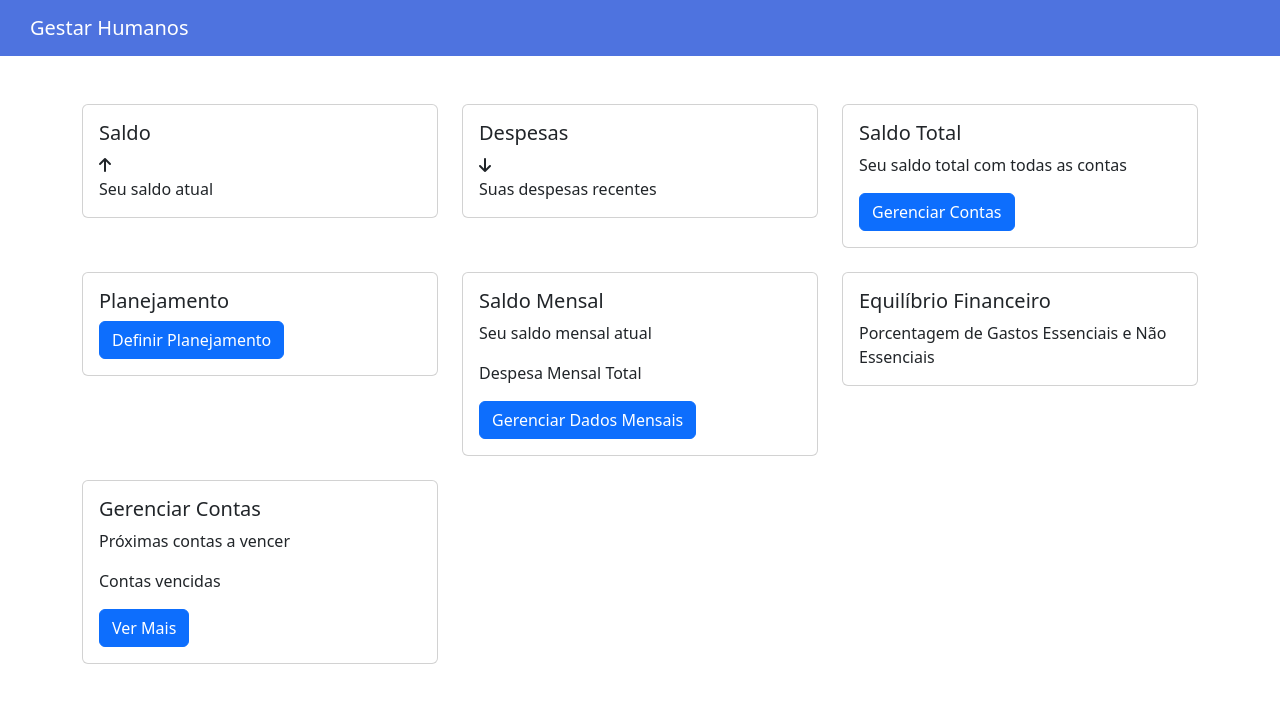
After one commit to ricardoramospereira/FINASS, a Django app: page /finantial/ in a window 1280 px wide. The commit adds this page. Shown: the top 703 px of the page. Run offline with Django 4.2, Linux system fonts and the light colour scheme.

Commit message:
finantial

```diff
--- /dev/null
+++ b/base_templates/financial/base_finantial.html
@@ -0,0 +1,20 @@
+<!doctype html>
+<html lang="en">
+  <head>
+    <meta charset="utf-8">
+    <meta name="viewport" content="width=device-width, initial-scale=1">
+
+    <title>{% block 'title' %}{% endblock %}</title>
+    <link href="https://cdn.jsdelivr.net/npm/bootstrap@5.3.0-alpha1/dist/css/bootstrap.min.css" rel="stylesheet">
+    <link rel="stylesheet" href="https://cdnjs.cloudflare.com/ajax/libs/font-awesome/6.4.2/css/all.min.css" integrity="sha512-z3gLpd7yknf1YoNbCzqRKc4qyor8gaKU1qmn+CShxbuBusANI9QpRohGBreCFkKxLhei6S9CQXFEbbKuqLg0DA==" crossorigin="anonymous" referrerpolicy="no-referrer" />
+    {% block 'head' %}{% endblock %}
+
+  </head>
+  <body>
+    <nav class="navbar navbar-expand-lg navbar-dark" style="background-color: #4e73df;">
+        <a class="navbar-brand" style="margin-left: 30px" href="{% url 'index' %}">Gestar Humanos</a>
+    </nav>
+    {% block 'context' %}{% endblock %}
+    <script src="https://cdn.jsdelivr.net/npm/bootstrap@5.3.0-alpha1/dist/js/bootstrap.bundle.min.js"></script>
+  </body>
+</html>
--- a/core/settings.py
+++ b/core/settings.py
@@ -39,13 +39,14 @@ INSTALLED_APPS = [
     "django.contrib.sessions",
     "django.contrib.messages",
     "django.contrib.staticfiles",
-    #library
+    #libraries
     "crispy_forms",
     "crispy_bootstrap5",
     #my apps
     "users",
     "dashboard",
     "investments",
+    "financial",
 ]
 
 MIDDLEWARE = [
--- a/core/urls.py
+++ b/core/urls.py
@@ -22,4 +22,5 @@ urlpatterns = [
     path("auth/", include('users.urls')),
     path("investment/", include('investments.urls')),
     path("", include('dashboard.urls')),
+    path("finantial/", include('financial.urls')),
 ]
--- a/dashboard/templates/dashboard/index.html
+++ b/dashboard/templates/dashboard/index.html
@@ -11,7 +11,7 @@
     <meta name="description" content="">
     <meta name="author" content="">
 
-    <title>SB Admin 2 - Dashboard</title>
+    <title>Gestar Humanos</title>
 
     <!-- Custom fonts for this template-->
     <link href="{% static 'dashboard/vendor/fontawesome-free/css/all.min.css' %}" rel="stylesheet" type="text/css">
@@ -69,7 +69,7 @@
                     <div class="bg-white py-2 collapse-inner rounded">
                         <h6 class="collapse-header">Custom Components:</h6>
                         <a class="collapse-item" href="{% url 'investment' %}">Investimentos</a>
-                        <a class="collapse-item" href="cards.html">Saldos & Despesas</a>
+                        <a class="collapse-item" href="{% url 'financial_index' %}">Saldos & Despesas</a>
                     </div>
                 </div>
             </li>
--- /dev/null
+++ b/financial/admin.py
@@ -0,0 +1,3 @@
+from django.contrib import admin
+
+# Register your models here.
--- /dev/null
+++ b/financial/apps.py
@@ -0,0 +1,6 @@
+from django.apps import AppConfig
+
+
+class FinancialConfig(AppConfig):
+    default_auto_field = "django.db.models.BigAutoField"
+    name = "financial"
--- /dev/null
+++ b/financial/models.py
@@ -0,0 +1,3 @@
+from django.db import models
+
+# Create your models here.
--- /dev/null
+++ b/financial/templates/financial/financial_index.html
@@ -0,0 +1,80 @@
+{% extends 'financial/base_finantial.html' %}
+{% load static %}
+
+{% block 'context' %}
+<div class="container mt-5">
+    <div class="row">
+      <div class="col-md-4 mb-4">
+        <div class="card">
+          <div class="card-body">
+            <h5 class="card-title">Saldo</h5>
+            <i class="fa-solid fa-arrow-up"></i>
+            <p class="card-text">Seu saldo atual</p>
+          </div>
+        </div>
+      </div>
+
+      <div class="col-md-4 mb-4">
+        <div class="card">
+          <div class="card-body">
+            <h5 class="card-title">Despesas</h5>
+            <i class="fa-solid fa-arrow-down"></i>
+            <p class="card-text">Suas despesas recentes</p>
+          </div>
+        </div>
+      </div>
+
+      <div class="col-md-4 mb-4">
+        <div class="card">
+          <div class="card-body">
+            <h5 class="card-title">Saldo Total</h5>
+            <p class="card-text">Seu saldo total com todas as contas</p>
+            <a href="#" class="btn btn-primary">Gerenciar Contas</a>
+          </div>
+        </div>
+      </div>
+
+      <div class="col-md-4 mb-4">
+        <div class="card">
+          <div class="card-body">
+            <h5 class="card-title">Planejamento</h5>
+            <a href="#" class="btn btn-primary">Definir Planejamento</a>
+          </div>
+        </div>
+      </div>
+
+      <div class="col-md-4 mb-4">
+        <div class="card">
+          <div class="card-body">
+            <h5 class="card-title">Saldo Mensal</h5>
+            <p class="card-text">Seu saldo mensal atual</p>
+            <p class="card-text">Despesa Mensal Total</p>
+            <a href="#" class="btn btn-primary">Gerenciar Dados Mensais</a>
+          </div>
+        </div>
+      </div>
+
+      <div class="col-md-4 mb-4">
+        <div class="card">
+          <div class="card-body">
+            <h5 class="card-title">Equilíbrio Financeiro</h5>
+            <p class="card-text">Porcentagem de Gastos Essenciais e Não Essenciais</p>
+          </div>
+        </div>
+      </div>
+
+      <div class="col-md-4 mb-4">
+        <div class="card">
+          <div class="card-body">
+            <h5 class="card-title">Gerenciar Contas</h5>
+            <p class="card-text">Próximas contas a vencer</p>
+            <p class="card-text">Contas vencidas</p>
+            <a href="#" class="btn btn-primary">Ver Mais</a>
+          </div>
+        </div>
+      </div>
+
+    </div>
+  </div>
+
+{% endblock %}
--- /dev/null
+++ b/financial/tests.py
@@ -0,0 +1,3 @@
+from django.test import TestCase
+
+# Create your tests here.
--- /dev/null
+++ b/financial/urls.py
@@ -0,0 +1,7 @@
+from django.urls import path
+from .import views
+
+urlpatterns = [
+    path('', views.financial_index, name='financial_index'),
+    path('manage_financial/', views.manage_financial, name='manage_financial')
+]
--- /dev/null
+++ b/financial/views.py
@@ -0,0 +1,10 @@
+from django.shortcuts import render
+from django.http import HttpResponse
+
+
+# Create your views here.
+def financial_index(request):
+    return render(request, 'financial/financial_index.html')
+
+def manage_financial(request):
+    return render(request, 'financial/manage_financial.html')
--- a/requirements.txt
+++ b/requirements.txt
@@ -1,5 +1,7 @@
 asgiref==3.7.2
+crispy-bootstrap5==0.7
 Django==4.2.4
+django-crispy-forms==2.0
 Pillow==10.0.0
 python-decouple==3.8
 sqlparse==0.4.4
```
Also changed, not shown: financial/templates/financial/manage_financial.html (added, +108 -0 lines), templates/static/finantial/css/dashboard_finantial.css (added, +76 -0 lines), templates/static/finantial/css/finantial_base.css (added, +13 -0 lines), db.sqlite, financial/__init__.py (added), financial/migrations/__init__.py (added).
